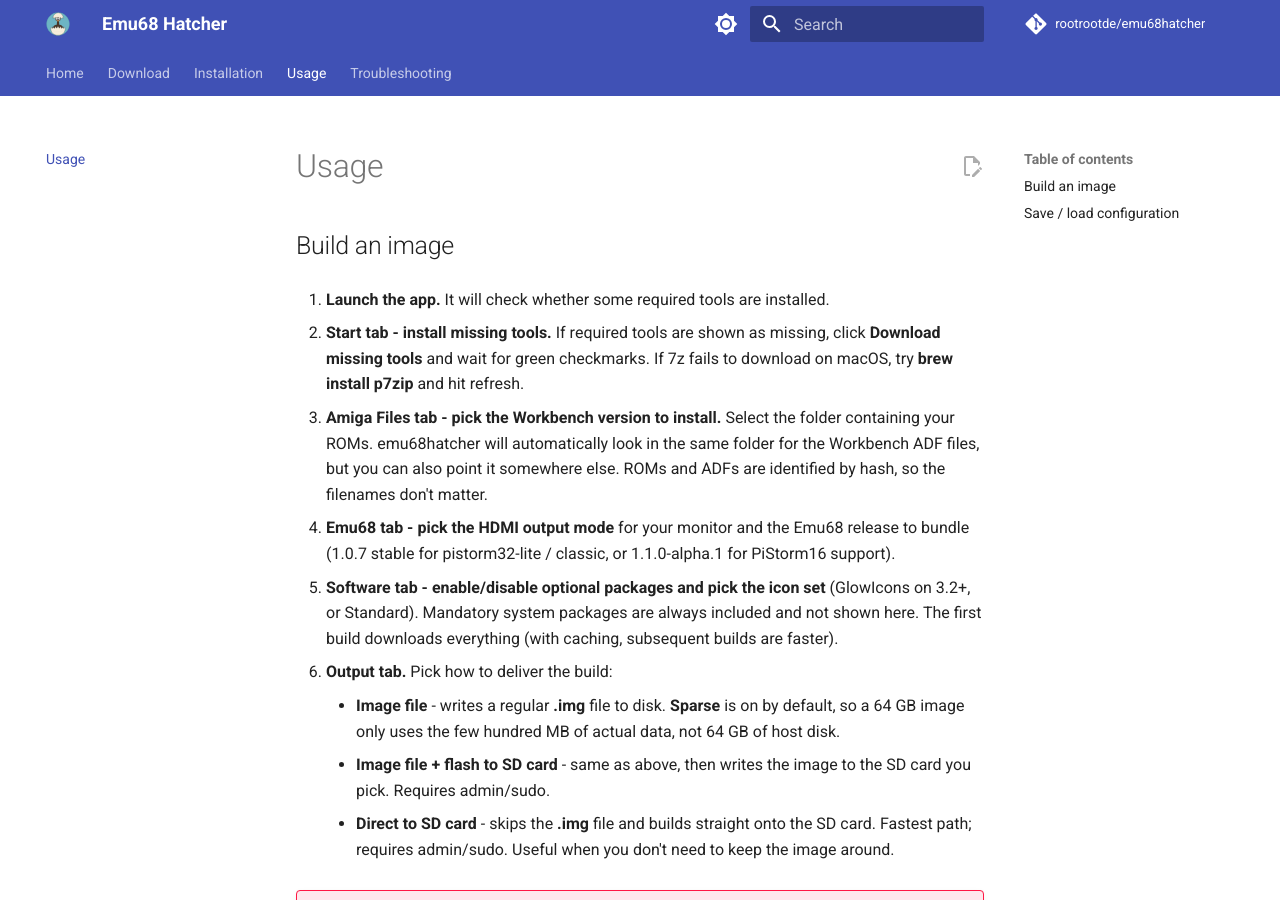
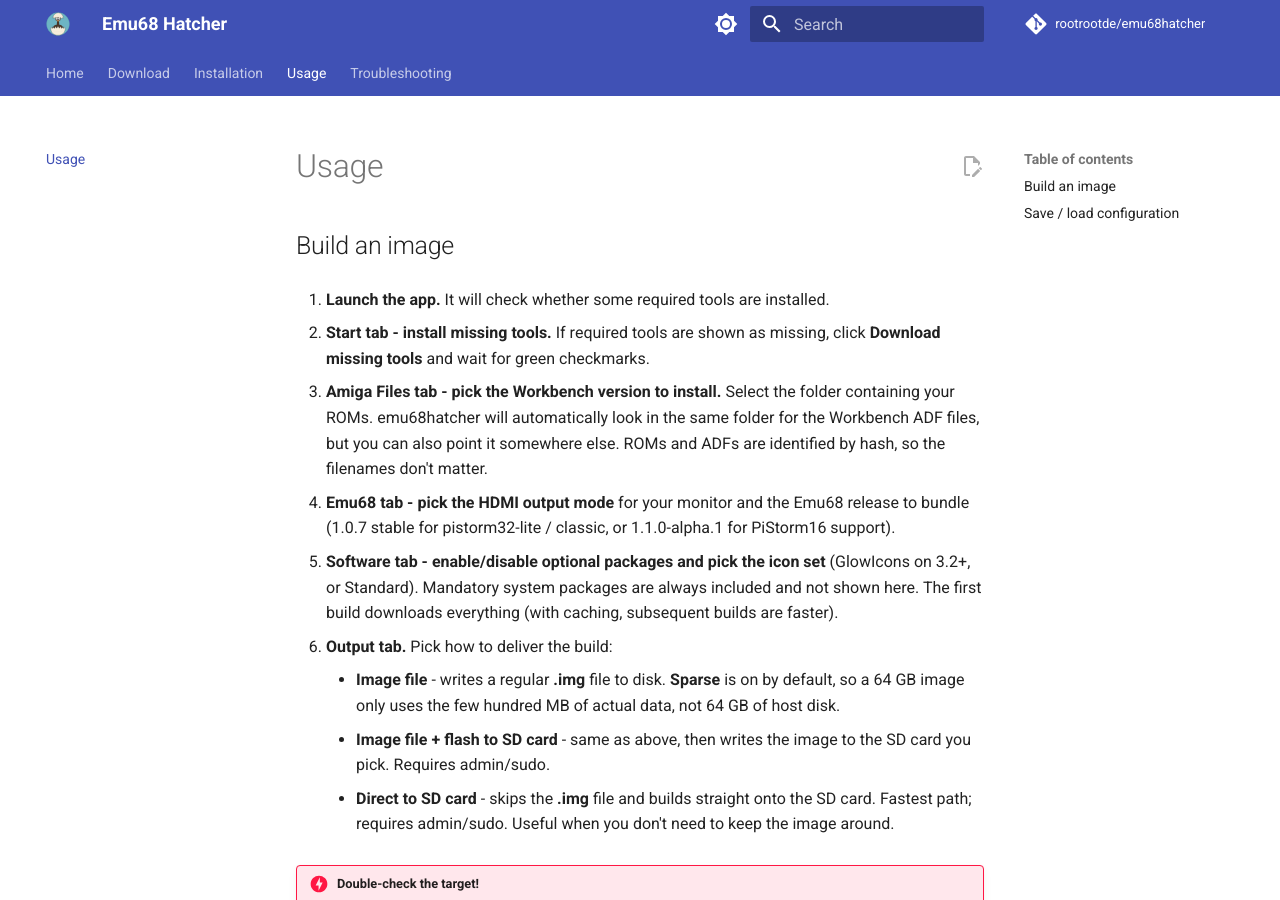
Before and after one commit to rootrootde/emu68hatcher, an MkDocs documentation site: the page built from docs/usage.md, in a window 1280 px wide and 900 px high. Built offline with MkDocs 1.6.1 and Material for MkDocs 9.7.7, drawn with Linux system fonts in a browser that asks for light colours; comment, search, counter and statistics services are not loaded.

Commit message:
docs: drop the p7zip fallback hint - 7z download isnt failing anymore

```diff
--- a/docs/usage.md
+++ b/docs/usage.md
@@ -4,7 +4,7 @@
 
 1. **Launch the app.** It will check whether some required tools are installed.
 
-2. **Start tab - install missing tools.** If required tools are shown as missing, click **Download missing tools** and wait for green checkmarks. If 7z fails to download on macOS, try **brew install p7zip** and hit refresh.
+2. **Start tab - install missing tools.** If required tools are shown as missing, click **Download missing tools** and wait for green checkmarks.
 
 3. **Amiga Files tab - pick the Workbench version to install.** Select the folder containing your ROMs. emu68hatcher will automatically look in the same folder for the Workbench ADF files, but you can also point it somewhere else. ROMs and ADFs are identified by hash, so the filenames don't matter.
 
```
